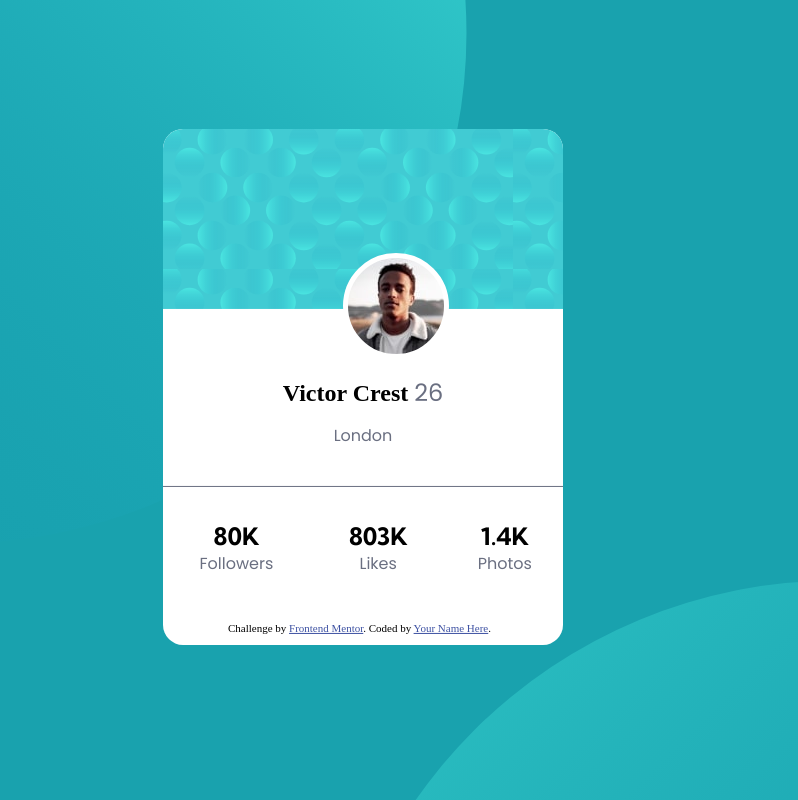
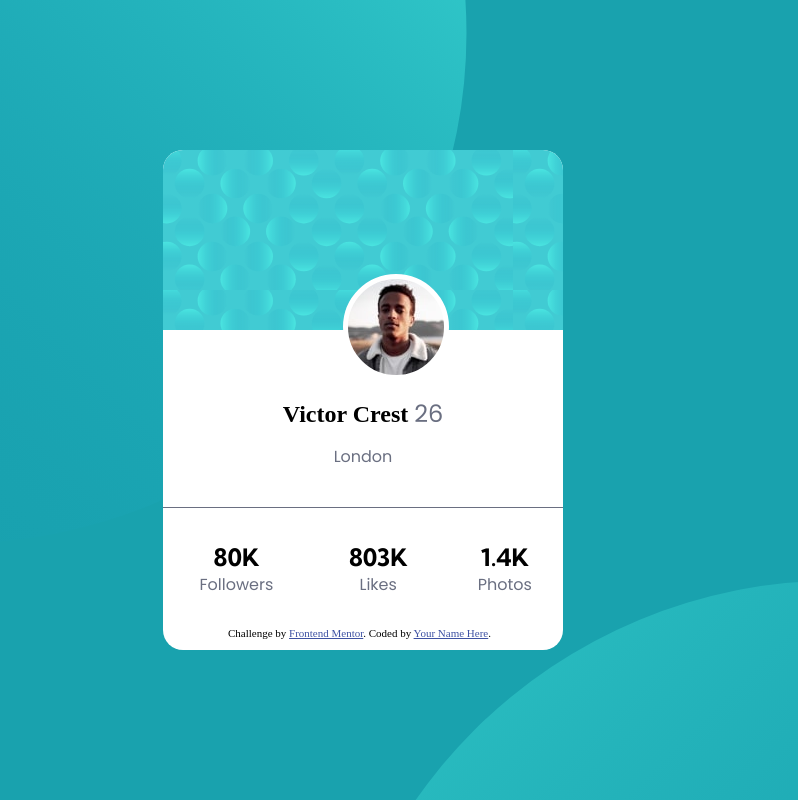
Before and after one commit to mostafaalmowafy/Profile-card-component, a plain HTML site: page index.html in a window 1280 px wide. Shown: the whole page, without its empty margins (277-1075 px from the left). Drawn offline with Linux system fonts and the light colour scheme; a web font is replaced by a local one.

Commit message:
modified css

```diff
--- a/css/style.css
+++ b/css/style.css
@@ -65,22 +65,23 @@ body{
 .content{
     border-radius: 20px;
     width: 400px;
-    height: 5   00px;
+    height: 500px;
     position: absolute;
     top: 50%;
     left: 50%;
-    transform: translate(-50% ,25%);
+    transform: translate(-50% ,50%);
     text-align: center;
     background-color: white;
+    margin-top: -100px;
 }
-@media (min-width:375px) and (max-width:768px){
+/* @media (min-width:375px) and (max-width:768px){
     .content{
         border-radius: 20px;
         width: 400px;
         transform: translate(-50% ,50%);
     }
 
-}
+} */
 
 .content .container {
     display: flex;
@@ -99,10 +100,10 @@ body{
     border-top-right-radius: 20px;
     position: relative;
 }
-@media (min-width:375px) and (max-width:768px){
+/* @media (min-width:375px) and (max-width:768px){
     .content .container .top{
         width: 400px;}
-}
+} */
 .content .container .top::after{
     content: "";
     position: absolute;
@@ -146,9 +147,9 @@ table{
     border-spacing: 0px;
     /* text-align: center; */
 }
-@media (max-width:768px)and (max-width:768px){
+/* @media (max-width:768px)and (max-width:768px){
     table{width: 400px;}
-}
+} */
 
 table .number td h2 {
     margin: 5px;
```
Also changed, not shown: index.html (+0 -2 lines).
